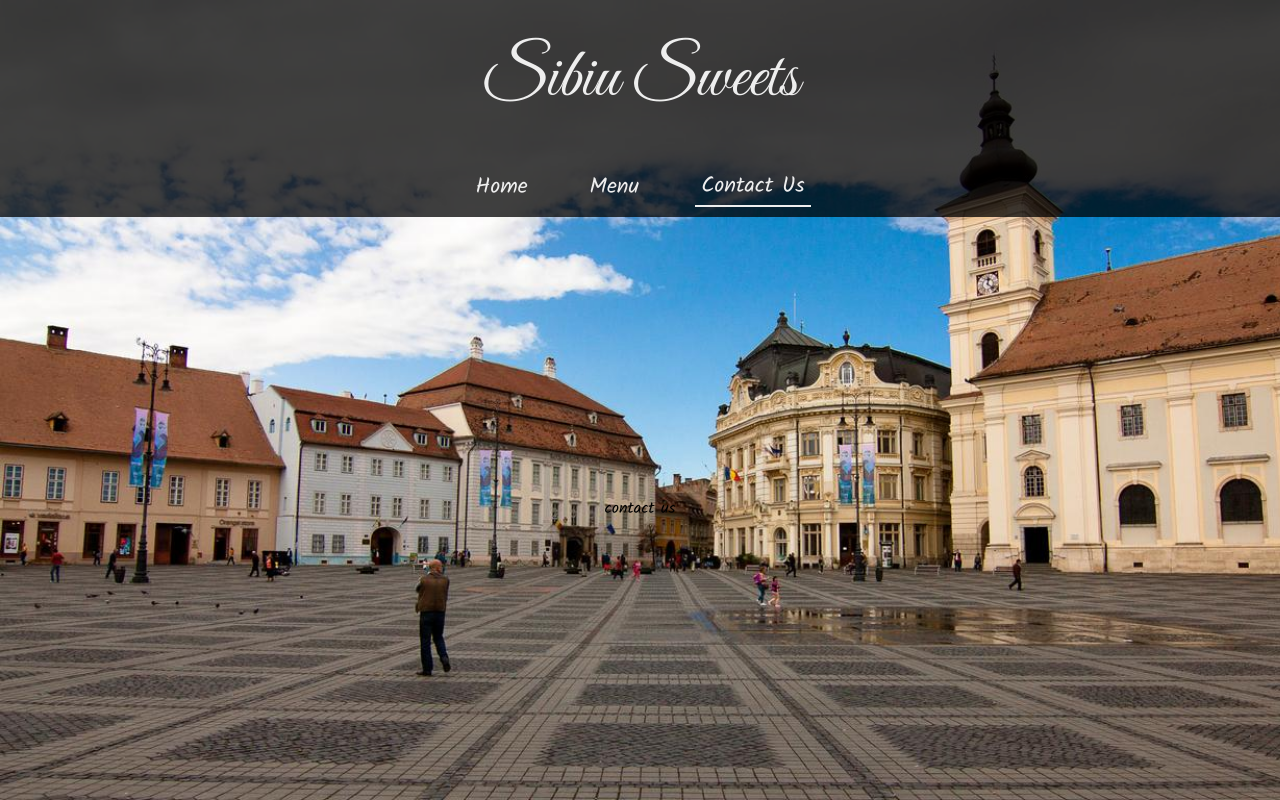
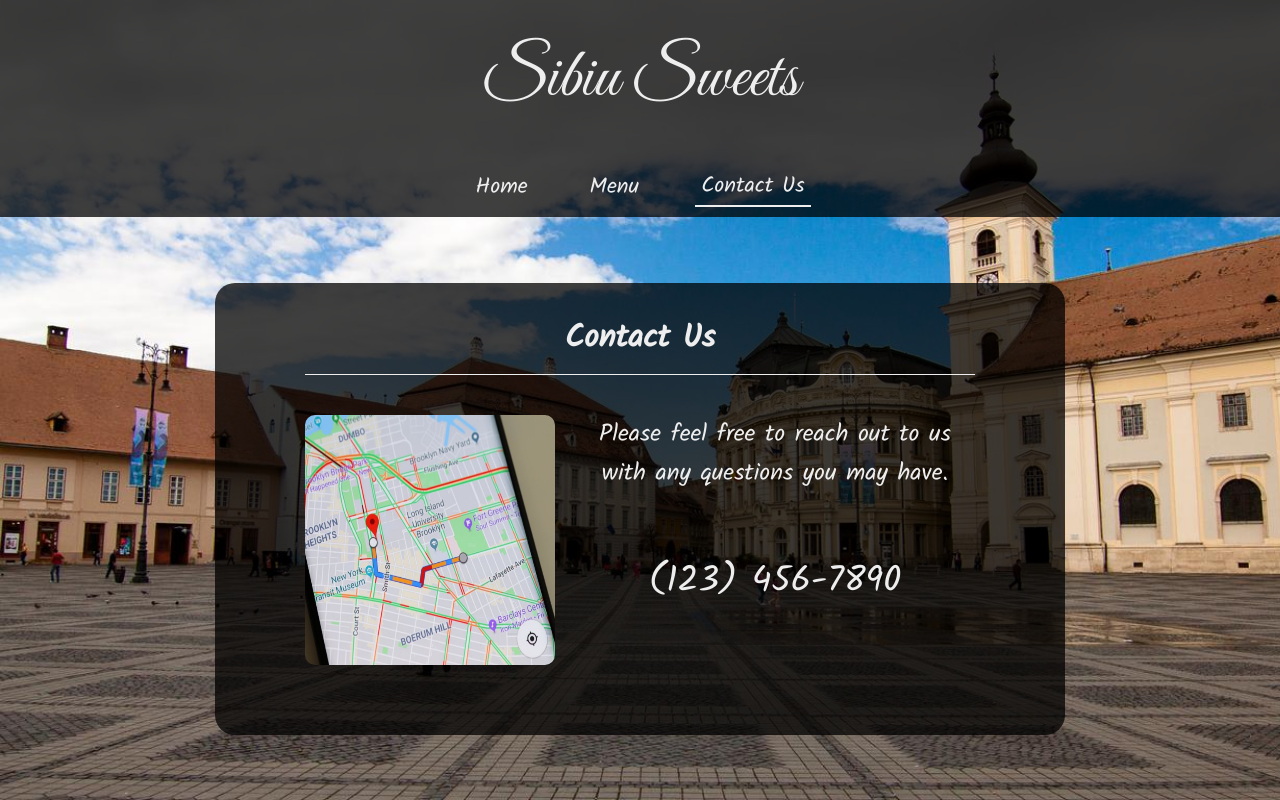
Before and after one commit to Sebastian-Hothaza/restaurant-page, a plain HTML site: page index.html in a window 1280 px wide. Both pictures are taken after a click on the button "Contact Us". Drawn offline with Linux system fonts and the light colour scheme.

Commit message:
Finished contact us section

```diff
--- a/style.css
+++ b/style.css
@@ -122,3 +122,46 @@ body{
 
 
 /* CONTACT */
+
+.contactBlock{
+    background-color: var(--background-dark);
+    border-radius: 20px;
+}
+
+.contactHeading{
+    display: flex;
+    justify-content: center;
+    margin: 20px 90px;
+    padding: 10px;
+
+    color: var(--font-color);
+    font-size: 32px;
+    font-weight: 800;
+
+    border-bottom: solid 1px var(--font-color);
+
+}
+
+.contactContent{
+    display: flex;
+    text-align: center;
+    gap: 20px;
+    padding: 20px 90px;
+    margin-bottom: 50px;
+
+}
+
+.contactContent>img{
+    border-radius: 10px;
+}
+
+.contactContent>div{
+    width: 400px;
+    font-size: 24px;
+    color: var(--font-color);
+}
+
+.contactContent>div>div{
+    margin-top: 60px;
+    font-size: 36px;
+}
```
Also changed, not shown: main.js (+2 -2 lines), images/map.jpg (added).
